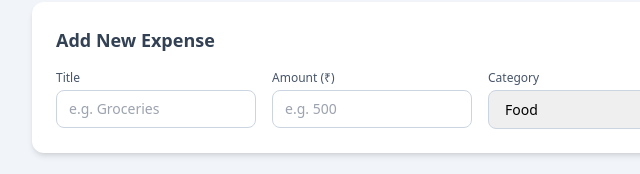
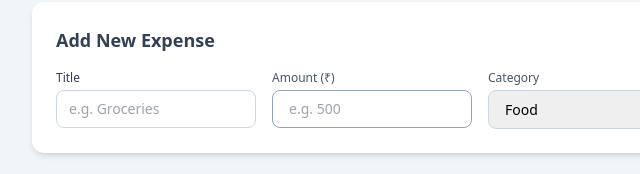
Before and after one commit to sakib-hasan-63/Practice, a plain HTML site: page Practice-6/index.html in a window 1280 px wide. Shown: the part 168-342 px from the top of the page, 160-800 px from the left. Drawn offline with nearby package versions, Linux system fonts and the light colour scheme.

Commit message:
Expense Manager Completed

```diff
--- a/Practice-6/index.html
+++ b/Practice-6/index.html
@@ -30,7 +30,7 @@
                 <input type="hidden" id="expense-id">
 
                 <div>
-                    <label class="block text-xs font-medium text-slate-600 mb-1">Title</label>
+                    <label class="block text-xs font-medium text-slate-700 mb-1">Title</label>
                     <input type="text" id="title" required placeholder="e.g. Groceries"
                         class="w-full border border-slate-300 rounded-lg px-3 py-2 text-sm focus:outline-none focus:ring-2 focus:ring-indigo-500">
                 </div>
@@ -38,7 +38,7 @@
                 <div>
                     <label class="block text-xs font-medium text-slate-600 mb-1">Amount (₹)</label>
                     <input type="number" id="amount" required placeholder="e.g. 500"
-                        class="w-full border border-slate-300 rounded-lg px-3 py-2 text-sm focus:outline-none focus:ring-2 focus:ring-indigo-500">
+                        class="w-full border border-slate-400 rounded-lg px-4 py-2 text-sm focus:outline-none focus:ring-2 focus:ring-indigo-500">
                 </div>
 
                 <div>
```
